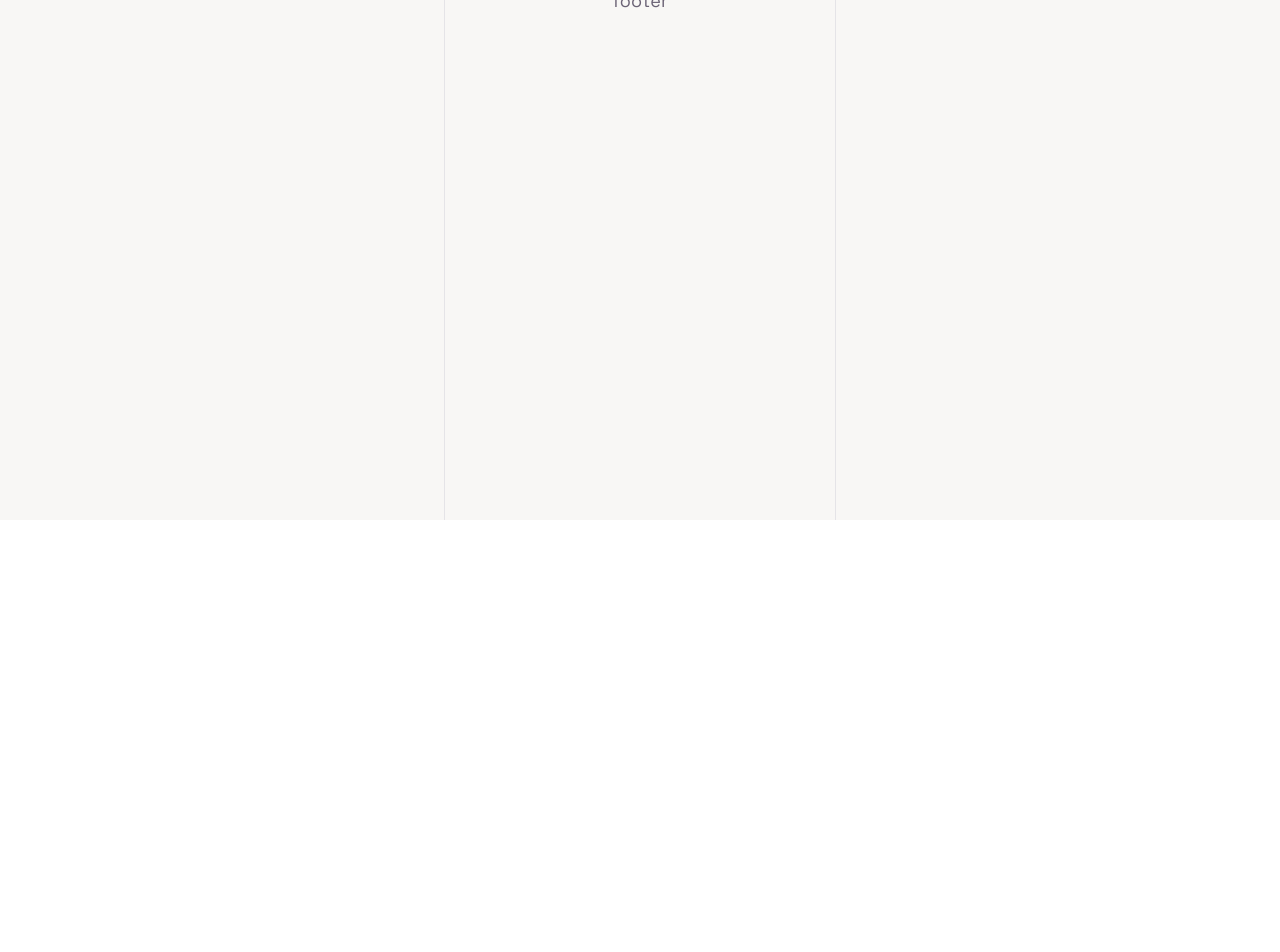
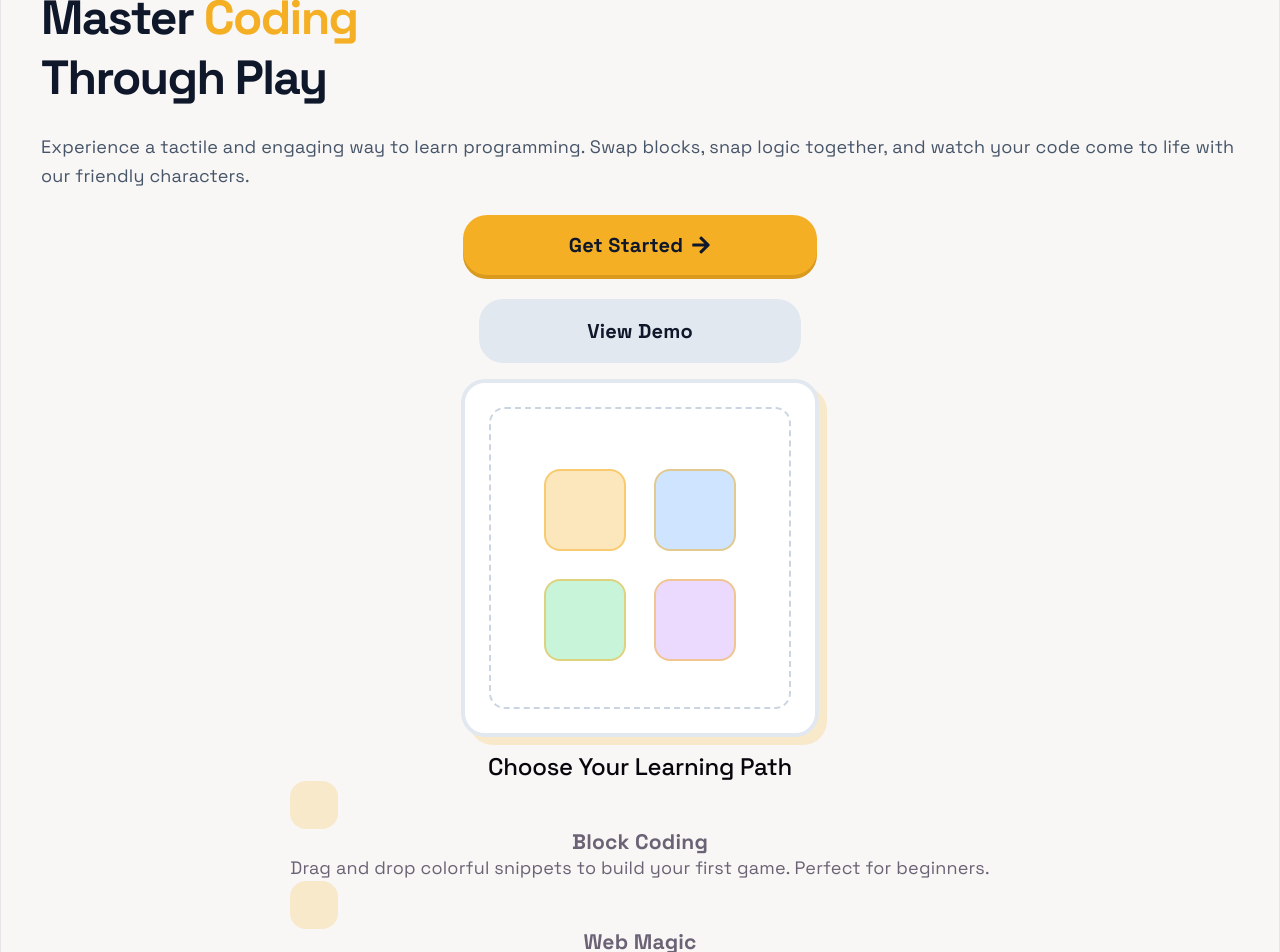
Before and after one commit to cod3provider/woolf-graduate-proj, a React (Vite) app: page / in a window 1280 px wide. Shown: the part 280-1232 px from the top of the page. Before the commit the page ends 800 px from the top, so only its background shows below. Built offline with nearby package versions, Linux system fonts and the light colour scheme.

Commit message:
add home page

```diff
--- a/src/pages/Home/Home.jsx
+++ b/src/pages/Home/Home.jsx
@@ -1,6 +1,86 @@
+import { FaArrowRight } from "react-icons/fa";
+
+import Container from "@components/common/Container/Container.jsx";
+
+import cl from "./Home.module.css";
+
 const Home = () => {
   return (
-      <></>
+      <Container>
+        <div className={cl.textContainer}>
+          <h1 className={cl.title}>
+            Master <span className={cl.titleSpan}>Coding</span>
+            Through Play
+          </h1>
+
+          <p className={cl.subtitle}>
+            Experience a tactile and engaging way
+            to learn programming. Swap blocks, snap
+            logic together, and watch your code
+            come to life with our friendly characters.
+          </p>
+
+          <ul className={cl.linksList}>
+            <li className={cl.listItem}>
+              <a href="" className={`${cl.startBtn} ${cl.btn}`}>
+                <span>Get Started</span>
+                <FaArrowRight/>
+              </a>
+            </li>
+
+            <li className={cl.listItem}>
+              <a href="" className={`${cl.demoBtn} ${cl.btn}`}>View Demo</a>
+            </li>
+          </ul>
+        </div>
+
+        <div className={cl.blocksWrap}>
+          <div className={cl.innerBlocksWrap}>
+            <ul className={cl.listBlocks}>
+              <li>
+                <div className={`${cl.yellowBlock} ${cl.block}`}></div>
+              </li>
+              <li>
+                <div className={`${cl.blueBlock} ${cl.block}`}></div>
+              </li>
+              <li>
+                <div className={`${cl.greenBlock} ${cl.block}`}></div>
+              </li>
+              <li>
+                <div className={`${cl.lilaBlock} ${cl.block}`}></div>
+              </li>
+            </ul>
+          </div>
+        </div>
+
+        <div>
+          <h2>Choose Your Learning Path</h2>
+
+          <ul>
+            <li>
+              <div className={cl.iconBackground}></div>
+              <h3>Block Coding</h3>
+              <p>Drag and drop colorful snippets
+                to build your first game. Perfect
+                for beginners.</p>
+            </li>
+            <li>
+              <div className={cl.iconBackground}></div>
+              <h3>Web Magic</h3>
+              <p>Learn the spells of HTML and CSS
+                to create beautiful websites from
+                scratch.</p>
+            </li>
+            <li>
+              <div className={cl.iconBackground}></div>
+              <h3>Python Pals</h3>
+              <p>Talk to machines with Python.
+                Simple syntax, powerful
+                possibilities.</p>
+            </li>
+          </ul>
+        </div>
+      </Container>
   )
 }
 
--- /dev/null
+++ b/src/pages/Home/Home.module.css
@@ -0,0 +1,140 @@
+.textContainer {
+  display: flex;
+  flex-direction: column;
+  gap: 24px;
+}
+
+.title {
+  font-weight: 700;
+  font-size: 48px;
+  line-height: 125%;
+  color: #0f172a;
+  text-align: left;
+  width: 358px;
+}
+
+.titleSpan {
+  display: inline-flex;
+  color: #f4af25;
+}
+
+.subtitle {
+  width: 100%;
+  font-weight: 400;
+  font-size: 18px;
+  line-height: 163%;
+  color: #475569;
+
+  text-align: left;
+}
+
+.linksList {
+  display: flex;
+  flex-direction: column;
+  align-items: center;
+  gap: 24px;
+}
+
+.listItem {
+  display: flex;
+  justify-content: center;
+  align-items: center;
+  gap: 16px;
+}
+
+@media (width < 480px) {
+  .listItem {
+    width: 100%;
+  }
+}
+
+.btn {
+  width: 100%;
+
+  font-weight: 700;
+  font-size: 20px;
+  line-height: 140%;
+  text-align: center;
+  color: #0f172a;
+}
+
+.startBtn {
+  display: inline-flex;
+  justify-content: center;
+  align-items: center;
+  gap: 8px;
+  border-radius: 24px;
+  padding: 16px 106px;
+
+  box-shadow: 0 4px 0 0 #d99a1d;
+  background: #f4af25;
+}
+
+.demoBtn {
+  border: 2px solid rgba(0, 0, 0, 0);
+  border-radius: 24px;
+  padding: 16px 106px;
+  background: #e2e8f0;
+}
+
+
+
+.blocksWrap {
+  padding: 24px;
+  width: 358px;
+  height: 358px;
+  border: 4px solid #e2e8f0;
+  border-radius: 24px;
+
+  box-shadow: 8px 8px 0 0 rgba(244, 175, 37, 0.2);
+  background: #fff;
+}
+
+.innerBlocksWrap {
+  border: 2px dashed #cbd5e1;
+  border-radius: 16px;
+  padding: 10px 0;
+  width: 302px;
+  height: 302px;
+}
+
+.listBlocks {
+  display: flex;
+  flex-wrap: wrap;
+  justify-content: center;
+  align-items: center;
+  gap: 28px;
+  padding: 50px 50px;
+}
+
+.block {
+  padding: 16px 22px;
+  width: 82px;
+  height: 82px;
+  border-radius: 16px;
+  border: 2px solid rgba(244, 175, 37, 0.5);
+}
+
+.yellowBlock {
+  background: rgba(244, 175, 37, 0.3);
+}
+
+.blueBlock {
+  background: rgba(96, 165, 250, 0.3);
+}
+
+.greenBlock {
+  background: rgba(74, 222, 128, 0.3);
+}
+
+.lilaBlock {
+  background: rgba(192, 132, 252, 0.3);
+}
+
+.iconBackground {
+  border-radius: 16px;
+  width: 48px;
+  height: 48px;
+
+  background: rgba(244, 175, 37, 0.2);
+}
```
